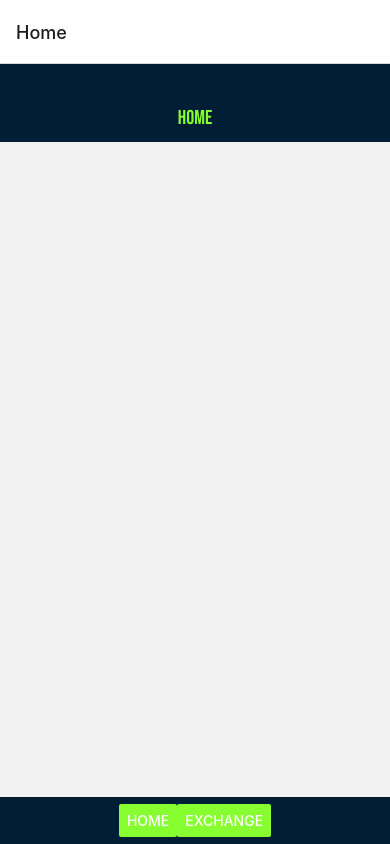
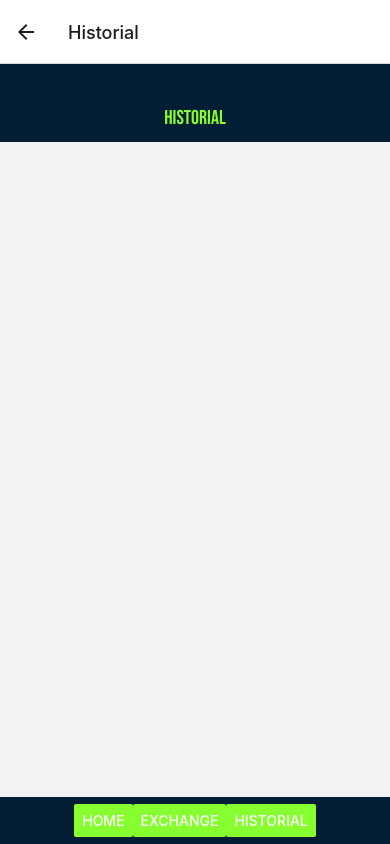
Before and after one commit to maxizavala/lemon_app, a React Native app: screen /Historial in a window 390 px wide. Built offline with nearby package versions, Linux system fonts and the light colour scheme.

Commit message:
Nueva seccion: Historial

```diff
--- a/Navigation/LemonNavigator.js
+++ b/Navigation/LemonNavigator.js
@@ -1,4 +1,5 @@
 import Exchange from '../screens/Exchange'
+import Historial from '../screens/Historial'
 import Home from '../screens/Home'
 import { NavigationContainer } from '@react-navigation/native';
 import React from 'react';
@@ -13,6 +14,7 @@ const LemonNavigator = () => {
             <Stack.Navigator initialRouteName='Home'>
                 <Stack.Screen name='Home' component={Home} />
                 <Stack.Screen name='Exchange' component={Exchange} />
+                <Stack.Screen name='Historial' component={Historial} />
             </Stack.Navigator>
         </NavigationContainer>
     )
--- a/screens/Exchange.js
+++ b/screens/Exchange.js
@@ -73,8 +73,9 @@ const Exchange = ({ navigation }) => {
             <Lista lista={itemList}/>
 
             <View style={styles.footer}>
-                <Button title="HOME" color={colors.primary} onPress={ () => navigation.navigate('Home') } />
-                <Button title="EXCHANGE" color={colors.primary} onPress={ () => navigation.navigate('Exchange') } />
+                <Button title="HOME" color={colors.primary} onPress={ () => navigation.push('Home') } />
+                <Button title="EXCHANGE" color={colors.primary} onPress={ () => navigation.push('Exchange') } />
+                <Button title="HISTORIAL" color={colors.primary} onPress={ () => navigation.push('Historial') } />
             </View>
 
             <Modal
--- a/screens/Historial.js
+++ b/screens/Historial.js
@@ -1,21 +1,26 @@
-import { ScrollView, StyleSheet, Text, View } from "react-native"
+import { Button, ScrollView, StyleSheet, Text, View } from "react-native"
 
-import Footer from "../components/Footer"
 import React from "react"
 import colors from "../constants/colors"
 import fonts from "../constants/fonts"
 
-const Home = () => {
+const Home = ({ navigation }) => {
 
     return (
         <View style={{flex: 1}}>
             <View style={styles.header}>
                 <Text style={styles.title}>Historial</Text>
             </View>
+
             <ScrollView>
 
             </ScrollView>
-            <Footer/>
+
+            <View style={styles.footer}>
+                <Button title="HOME" color={colors.primary} onPress={ () => navigation.push('Home') } />
+                <Button title="EXCHANGE" color={colors.primary} onPress={ () => navigation.push('Exchange') } />
+                <Button title="HISTORIAL" color={colors.primary} onPress={ () => navigation.push('Historial') } />
+            </View>
         </View>
     )
 
@@ -34,6 +39,14 @@ const styles = StyleSheet.create({
         color: colors.primary,
         fontSize: 20,
         marginTop: 30,
+    },
+    footer: {
+        backgroundColor: colors.secundary,
+        height: '6%',
+        width: '100%',
+        alignItems: "center",
+        justifyContent: "center",
+        flexDirection: "row",
     }
 })
 
--- a/screens/Home.js
+++ b/screens/Home.js
@@ -17,8 +17,9 @@ const Home = ({ navigation }) => {
             </ScrollView>
 
             <View style={styles.footer}>
-                <Button title="HOME" color={colors.primary} onPress={ () => navigation.navigate('Home') } />
-                <Button title="EXCHANGE" color={colors.primary} onPress={ () => navigation.navigate('Exchange') } />
+                <Button title="HOME" color={colors.primary} onPress={ () => navigation.push('Home') } />
+                <Button title="EXCHANGE" color={colors.primary} onPress={ () => navigation.push('Exchange') } />
+                <Button title="HISTORIAL" color={colors.primary} onPress={ () => navigation.push('Historial') } />
             </View>
         </View>
     )
```
Also changed, not shown: Navigation/LemonNavigation.js (deleted, +0 -20 lines).
